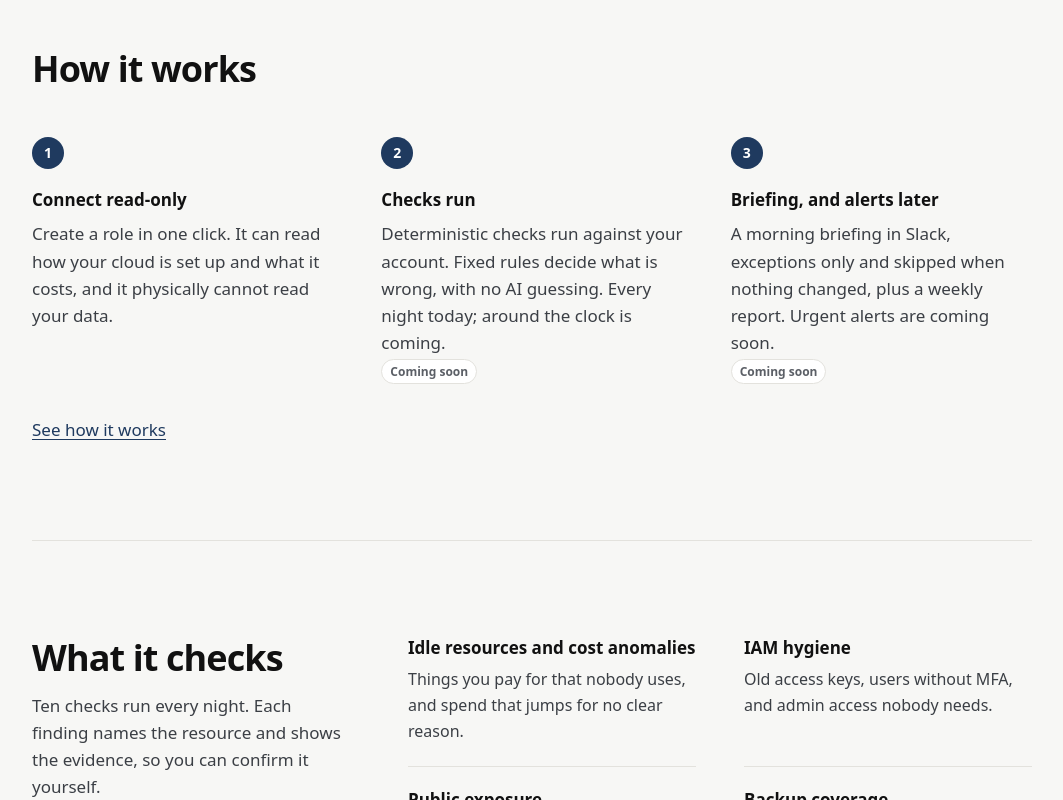
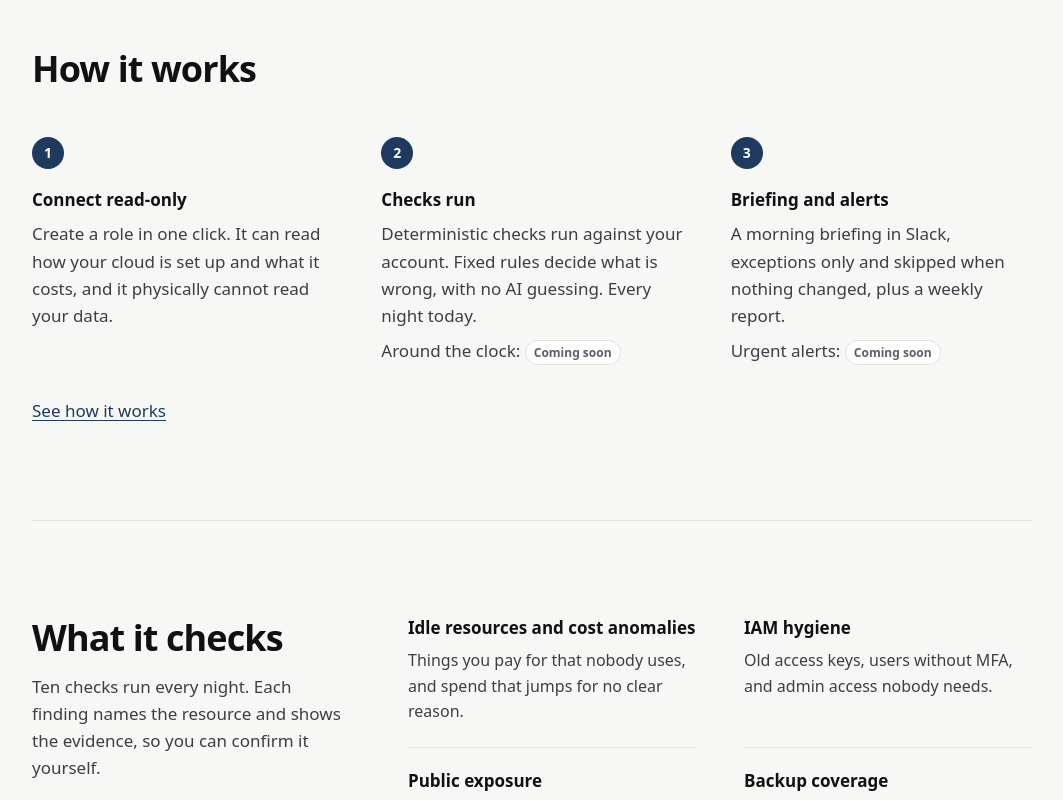
Before and after one commit to OpsAgentDev/opsagent-web, a Next.js app: page / in a window 1280 px wide. Shown: the part 1400-2200 px from the top of the page, without its empty margins (108-1171 px from the left). Built offline with nearby package versions, Linux system fonts and the light colour scheme; no server answers; what openapi-fetch would draw is missing.

Commit message:
fix(marketing): tag only the coming-soon claims, honest metadata

```diff
--- a/app/(marketing)/page.tsx
+++ b/app/(marketing)/page.tsx
@@ -18,13 +18,13 @@ const STEPS = [
   },
   {
     title: "Checks run",
-    body: "Deterministic checks run against your account. Fixed rules decide what is wrong, with no AI guessing. Every night today; around the clock is coming.",
-    soon: true,
+    body: "Deterministic checks run against your account. Fixed rules decide what is wrong, with no AI guessing. Every night today.",
+    soon: "Around the clock:",
   },
   {
-    title: "Briefing, and alerts later",
-    body: "A morning briefing in Slack, exceptions only and skipped when nothing changed, plus a weekly report. Urgent alerts are coming soon.",
-    soon: true,
+    title: "Briefing and alerts",
+    body: "A morning briefing in Slack, exceptions only and skipped when nothing changed, plus a weekly report.",
+    soon: "Urgent alerts:",
   },
 ];
 
@@ -94,7 +94,11 @@ export default function Home() {
             <li key={s.title}>
               <h3>{s.title}</h3>
               <p>{s.body}</p>
-              {s.soon && <ComingSoon />}
+              {s.soon && (
+                <p className="step-soon">
+                  {s.soon} <ComingSoon />
+                </p>
+              )}
             </li>
           ))}
         </ol>
--- a/app/layout.tsx
+++ b/app/layout.tsx
@@ -6,7 +6,7 @@ export const metadata: Metadata = {
   metadataBase: new URL("https://opsagent.dev"),
   title: "OpsAgent: your ops teammate that never sleeps",
   description:
-    "A read-only ops agent for your cloud: urgent problems reach you, everything else waits for a calm morning briefing.",
+    "A read-only ops agent for your cloud: nightly checks and a calm morning briefing today, with around-the-clock watching and urgent alerts coming soon.",
 };
 
 export default function RootLayout({ children }: { children: ReactNode }) {
```
Also changed, not shown: 1 other file (tests, documents, lock files or other folders).
